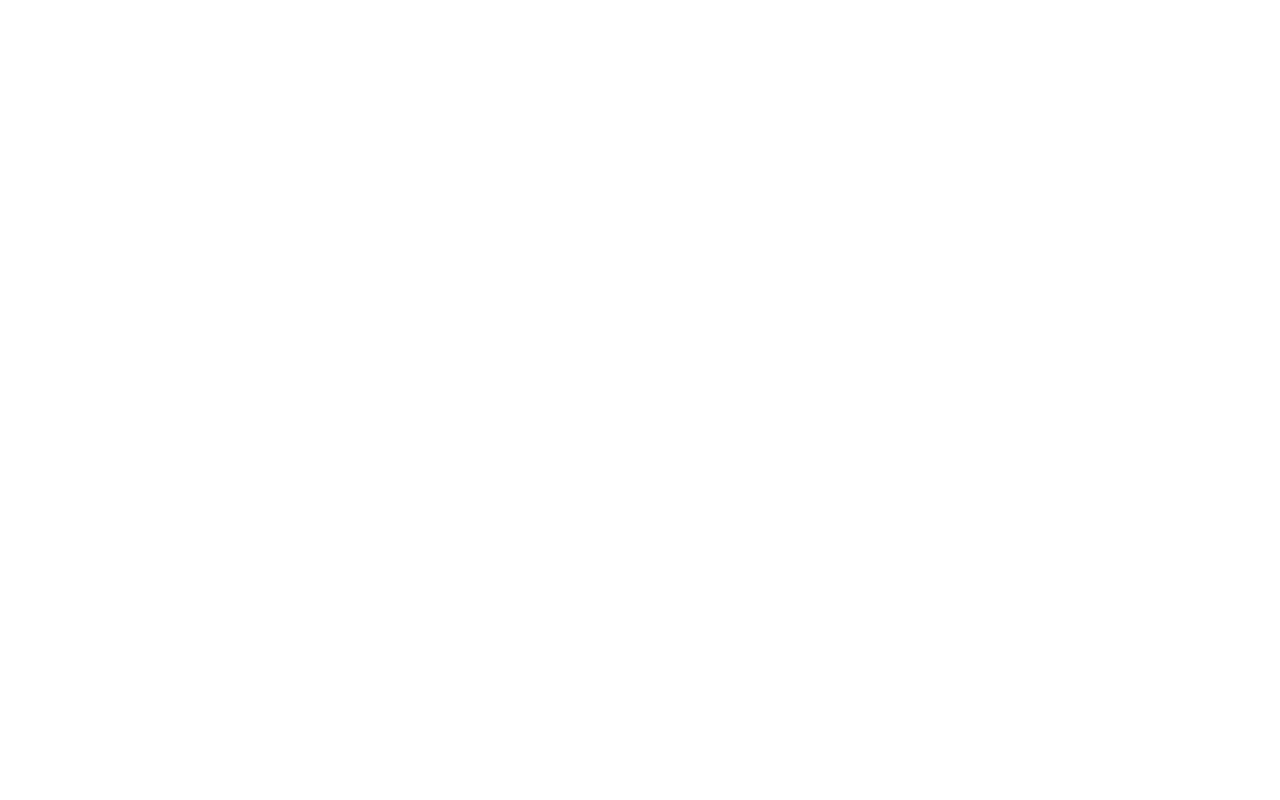
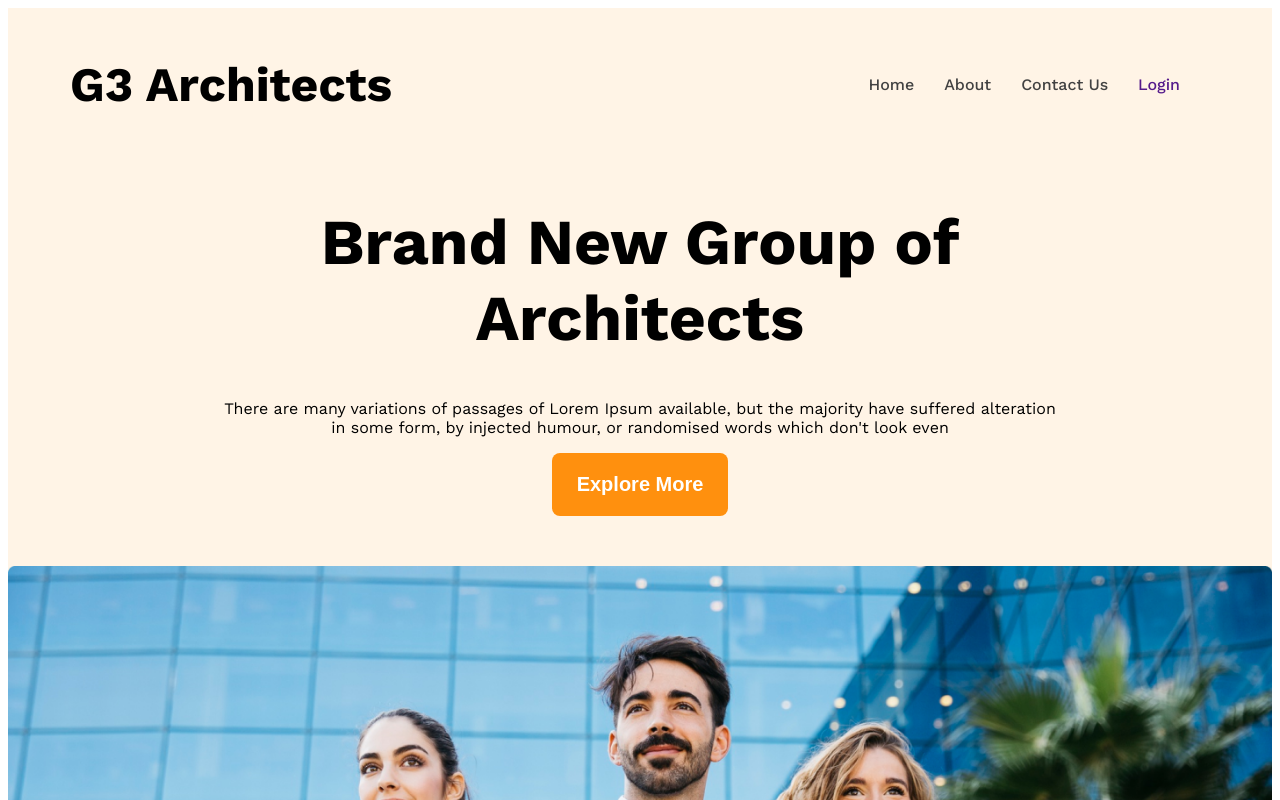
Before and after one commit to digontotopu23/g3-architects-website, a plain HTML site: page index.html in a window 1280 px wide. Shown: the top 800 px of the page. Drawn offline with nearby package versions, Linux system fonts and the light colour scheme.

Commit message:
creat navbar and banner section

```diff
--- a/index.html
+++ b/index.html
@@ -6,9 +6,25 @@
     <title>G3 Architects</title>
     <link rel="stylesheet" href="styles/architects.css">
 </head>
-<body>
-    <header>
-
+<body class="work-sans-font">
+    <header class="bg-light">
+        <nav class="navbar display-flex">
+          <h3 class="brand">G3 Architects</h3>
+            <ul class="nav-links display-flex">
+           <li class="nav-item "><a href="" class="nav-link text-gray">Home</a></li>
+           <li class="nav-item"><a href="" class="nav-link text-gray">About</a></li>
+           <li class="nav-item"><a href="" class="nav-link text-gray">Contact Us</a></li>
+           <li class="nav-item"><a href="" class="nav-link ">Login</a></li>
+            </ul>
+        </nav>
+        <div class="banner-title">
+            <div class="banner-content">
+                 <h1>Brand New Group of Architects</h1>
+            <p class="banner-description">There are many variations of passages of Lorem Ipsum available, but the majority have suffered alteration in some form, by injected humour, or randomised words which don't look even</p>
+            <button class="btn-primary">Explore More</button>
+            </div>
+            <img class="banner-image" src="images/banner.png" alt="">
+        </div>
     </header>
     <main>
 
--- a/styles/architects.css
+++ b/styles/architects.css
@@ -0,0 +1,68 @@
+@import url('https://fonts.googleapis.com/css2?family=Work+Sans:ital,wght@0,100..900;1,100..900&display=swap');
+
+
+.work-sans-font {
+  font-family: "Work Sans", sans-serif;
+  font-optical-sizing: auto;
+  font-weight: 400;
+  font-style: normal;
+}
+.display-flex{
+    display: flex;
+}
+.text-gray{
+    color: #424242;
+}
+.text-light-gray{
+    color: #727272;
+}
+.bg-light{
+    background-color: rgba(255, 144, 14, 0.1);
+}
+.btn-primary{
+    background-color: #ff900e;
+    color: white;
+    padding: 20px 25px;
+    font-size: 1.25rem;
+    font-weight: 600;
+    border-radius: 8px;
+    border: none;
+}
+.navbar{
+    justify-content: space-between;
+    align-items: center;
+}
+.brand{
+    font-weight: bold;
+    font-size: 3rem;
+}
+.nav-item{
+    list-style: none;
+    margin-right: 30px;
+}
+.nav-link{
+    text-decoration: none;
+    font-weight: 500;
+}
+.navbar, .banner{
+    max-width: 1140px;
+    margin: 0 auto;
+}
+.banner-content{
+    max-width: 850px;
+    margin: 0 auto;
+    text-align: center;
+    margin-bottom: 50px;
+}
+.banner-title h1{
+    font-weight: bold;
+    font-size: 4rem;
+}
+.banner-image{
+    width: 100%;
+}
+@media screen and (max-width: 576px) {
+    .navbar, .nav-links{
+        flex-direction: column;
+    }
+}
```
